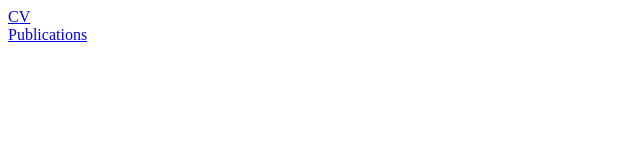
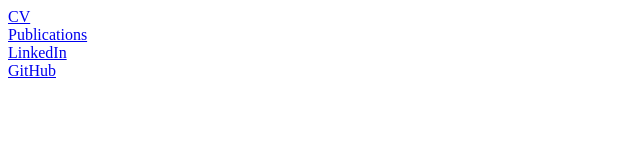
Before and after one commit to luis4a0/luis4a0.github.io, a plain HTML site: page index.html in a window 1280 px wide. Shown: the whole page, without its empty margins (0-640 px from the left). Drawn offline with Linux system fonts and the light colour scheme.

Commit message:
Add links to LinkedIn and GitHub.

```diff
--- a/index.html
+++ b/index.html
@@ -5,5 +5,7 @@
 <body>
 <a href="CV_Penaranda.pdf">CV</a><br>
 <a href="Publications_Penaranda.pdf">Publications</a><br>
+<a href="https://www.linkedin.com/in/lpenaranda">LinkedIn</a><br>
+<a href="https://github.com/luis4a0">GitHub</a><br>
 </body>
 </html>
```
